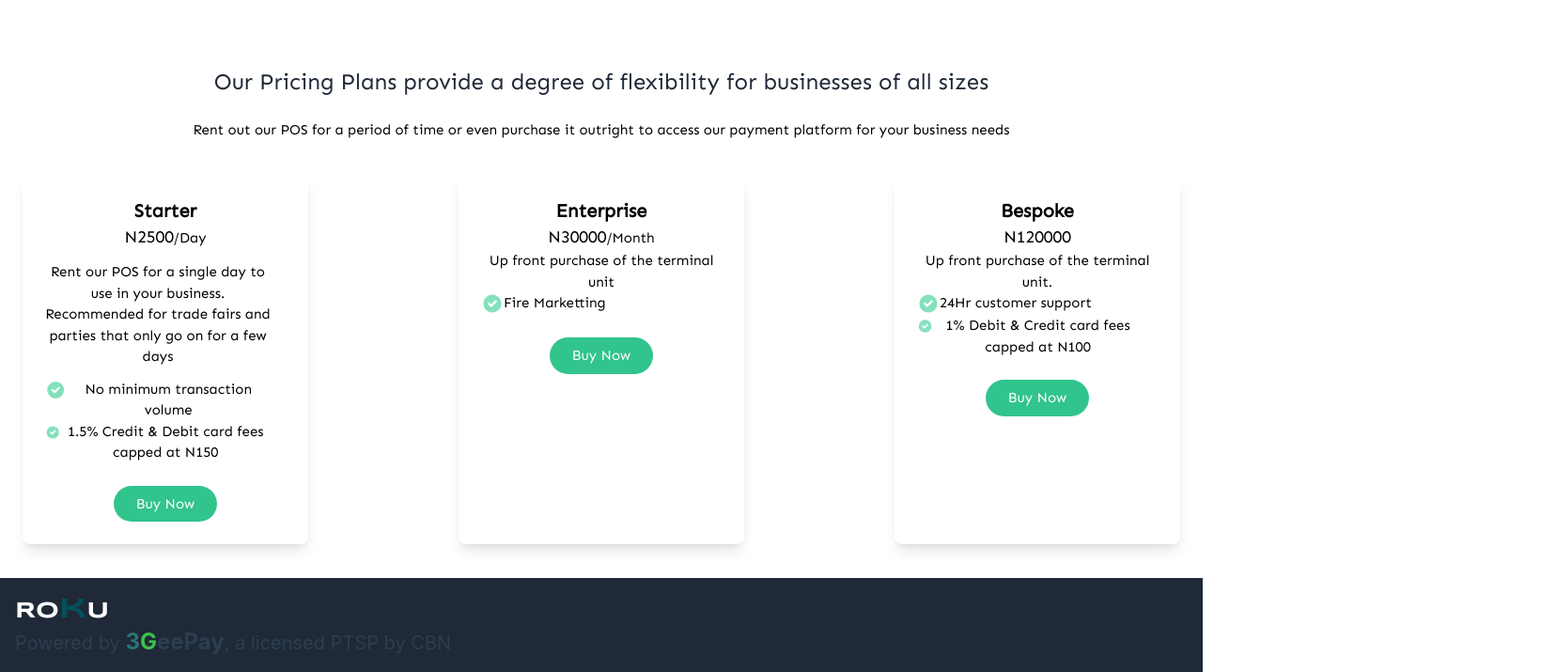
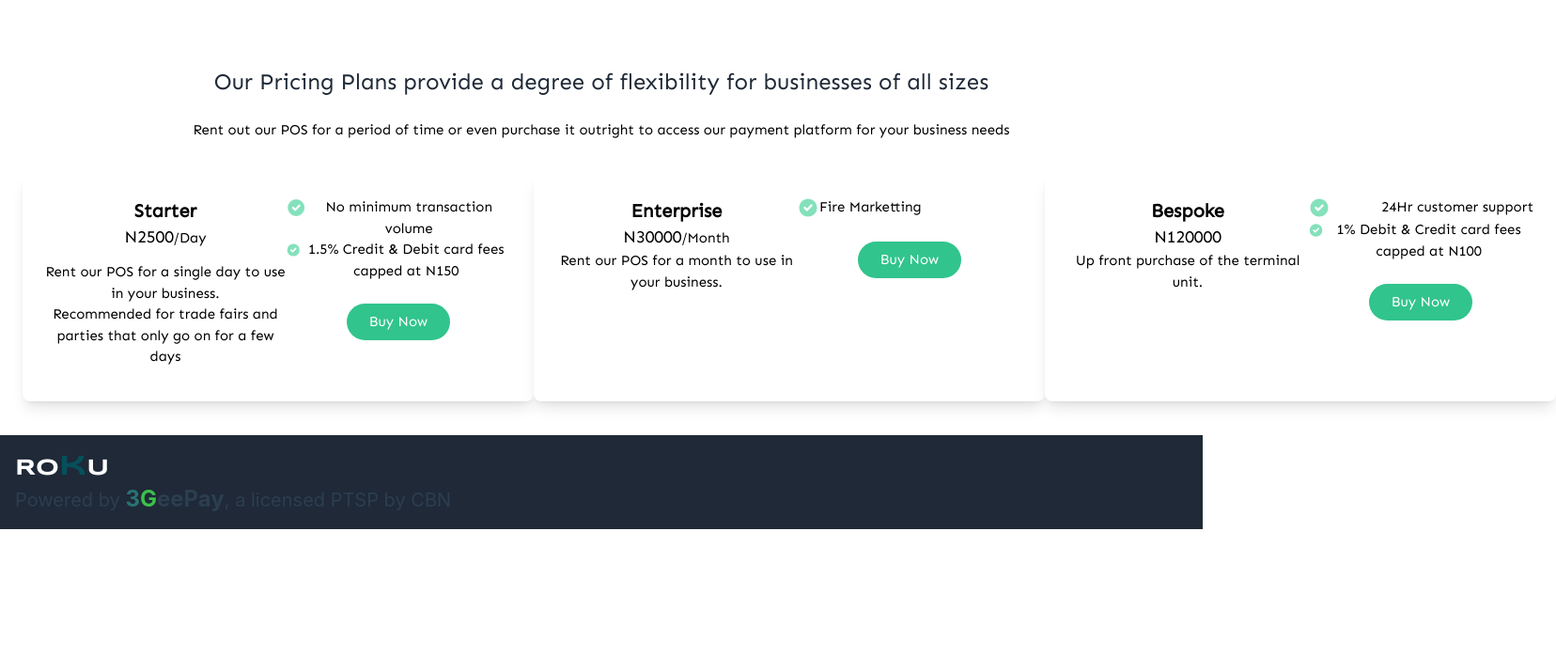
Before and after one commit to AkposCodex/snappy, a Vue app: page /productsv2 in a window 1280 px wide. Shown: the part 2853-3568 px from the top of the page at 94% size, 1656 px wide, since content can reach past the window. After the commit the page ends 3416 px from the top, so only its background shows below. Built offline with nearby package versions, Linux system fonts and the light colour scheme; grey boxes are pictures that could not be loaded.

Commit message:
GOOD WORK

```diff
--- a/src/views/PricingView.vue
+++ b/src/views/PricingView.vue
@@ -39,7 +39,8 @@
             </div>
           </ul>
           <button
-            @click="checkout"
+
+            @click="checkout(2500, 'Starter Package' ,'@/assets/images/products/POS.png',productState.starter_qty)"
             class="bg-green-400 text-white rounded-full hover:shadow-md px-6 py-2 mt-6"
           >
             Add to Cart
@@ -73,7 +74,7 @@
             </div>
           </ul>
           <button
-            @click="checkout"
+            @click="checkout(30000, 'Enterprise Package' ,'@/assets/images/products/POS.png',productState.enterprise_qty)"
             class="bg-green-400 text-white rounded-full hover:shadow-md px-6 py-2 mt-6"
           >
             Add to Cart
@@ -107,7 +108,7 @@
             </div>
           </ul>
           <button
-            @click="checkout"
+            @click="checkout(120000, 'Bespoke Package' ,'@/assets/images/products/POS.png',productState.bespoke_qty)"
             class="bg-green-400 text-white rounded-full hover:shadow-md px-6 py-2 mt-6"
           >
             Add to Cart
@@ -131,8 +132,25 @@ import { Products } from "../services/productsv2.service";
 export default {
   props: ["price"],
   methods: {
-    checkout: function () {
-      this.$router.push({ path: "/products" })
+    checkout: function (price, product, image, qty) {
+      if(qty<=0){
+      window.alert("Add an item to the cart pls");
+
+      }else{
+        this.$store.dispatch("productModule/updateProducts", {
+        price,
+        product,
+        image,
+        qty,
+      });
+      window.alert(product + " \ added to cart");
+      console.log(price, product, image);
+      console.log(this.productState.products);
+      }
+      // this.$router.push({
+      //   name: "checkout",
+      //   params: { price: price, product: product, image: image },
+      // });
     },
     incrStarter(){
       this.$store.dispatch("productModule/incrementStarter");
--- a/src/views/ProductsView2.vue
+++ b/src/views/ProductsView2.vue
@@ -67,25 +67,22 @@
       Rent out our POS for a period of time or even purchase it outright to
       access our payment platform for your business needs
     </p>
-    <div class="flex border-md justify-between my-9 px-6">
-      <div class="card flex">
-        <!-- <img
-          src="@/assets/images/products/POS.png"
-          class="md:w-[15rem] w-[15rem] mx-auto"
-          alt=""
-        /> -->
+    <div class="flex sm:flex-row flex-col sapce-y-9 border-md my-9 px-6">
+      <div class="card flex sm:flex-row sm:my-0 my-9">
         <div class="w-[16rem]" id="details">
           <p class="name">Starter</p>
           <span class="pricing">N2500</span>
           <span>/Day</span>
-          <ul class="w-[15rem]">
-            <li class="flex flex-col items-center items-start my-3">
-              Rent our POS for a single day to use in your business.
-              <span
-                >Recommended for trade fairs and parties that only go on for a
-                few days</span
-              >
-            </li>
+          <li class="flex flex-col items-center items-start my-3">
+            Rent our POS for a single day to use in your business.
+            <span
+              >Recommended for trade fairs and parties that only go on for a few
+              days</span
+            >
+          </li>
+        </div>
+        <div class="">
+          <ul class="md:w-[15rem] sm:w-min">
             <li class="flex items-start">
               <svg
                 class="w-6 h-6 text-green-300"
@@ -127,7 +124,7 @@
           </button>
         </div>
       </div>
-      <div class="card flex">
+      <div class="card flex sm:flex-row sm:my-0 my-9">
         <!-- <img
           src="@/assets/images/products/POS.png"
           class="md:w-[15rem] w-[15rem] mx-auto"
@@ -138,10 +135,12 @@
             <p class="name">Enterprise</p>
             <span class="pricing">N30000</span>
             <span>/Month</span>
-            <p>Up front purchase of the terminal unit</p>
+            <p>Rent our POS for a month to use in your business.</p>
             <p class="subscript"></p>
           </div>
-          <ul class="w-[15rem]">
+        </div>
+        <div class="">
+          <ul class="sm:w-min md:w-[15rem]">
             <li class="flex items-start">
               <svg
                 class="w-6 h-6 text-green-300"
@@ -156,7 +155,7 @@
                   clip-rule="evenodd"
                 />
               </svg>
-              <span>Fire Marketting</span>
+              <p>Fire Marketting</p>
             </li>
           </ul>
           <button
@@ -167,7 +166,7 @@
           </button>
         </div>
       </div>
-      <div class="card flex">
+      <div class="card flex sm:flex-row sm:my-0 my-9">
         <!-- <img
           src="@/assets/images/products/POS.png"
           class="md:w-[15rem] w-[15rem] mx-auto"
@@ -179,8 +178,10 @@
             <span class="pricing hover:shadow-inner">N120000</span>
             <p>Up front purchase of the terminal unit.</p>
           </div>
-          <ul class="w-[15rem]">
-            <li class="flex items-start">
+        </div>
+        <div class="">
+          <ul class="md:w-[15rem] sm:w-min">
+            <li class="flex justify-between items-start">
               <svg
                 class="w-6 h-6 text-green-300"
                 aria-hidden="true"
@@ -305,8 +306,8 @@ export default {
       //   params: { price: price, product: product, image: image },
       // });
     },
-    checkout(){
-      this.$router.push('buy-now')
+    checkout() {
+      this.$router.push("buy-now");
     },
     clear() {
       this.$store.dispatch("productModule/clearProducts");
--- a/src/views/checkout.vue
+++ b/src/views/checkout.vue
@@ -24,7 +24,7 @@
         <h1>You don't have any Items added</h1>
         <span
           >Return to <i>Product</i> to rent a
-          <a href="/productsv2" class="text-green-900 font-bold">POS</a></span
+          <a href="/buy-now" class="text-green-900 font-bold">POS</a></span
         >
       </div>
       <div
```
